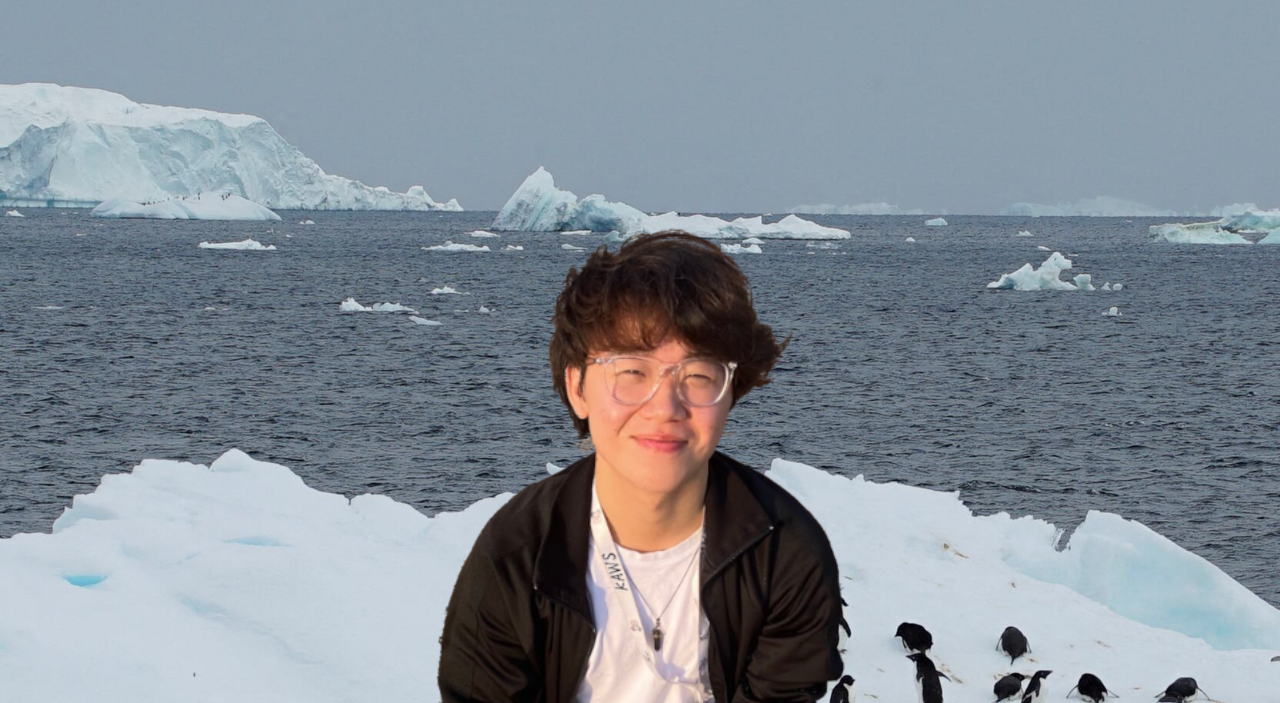
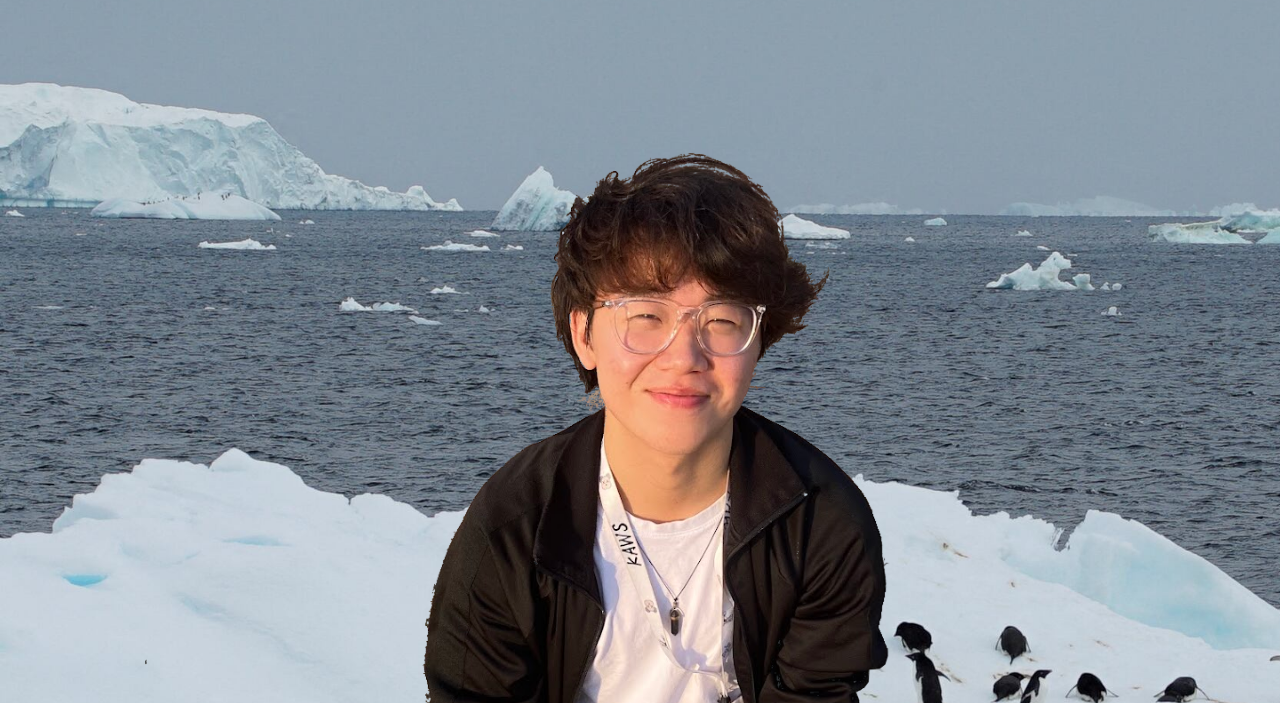
Before and after one commit to ffang0224/html-test, a plain HTML site: page images/index.html in a window 1280 px wide. Shown: the part 97-800 px from the top of the page. Drawn offline with Linux system fonts and the light colour scheme.

Commit message:
Update index.html

```diff
--- a/images/index.html
+++ b/images/index.html
@@ -13,10 +13,15 @@
       <div id="title">
         <h1>Trip to Antarctica</h1>
       </div>
-      <img alt="Fausto sitting" sizes="(max-width: 480px) 33vw, (max-width: 960px) 50vw, 100vw" src="1440.png" srcset="960.png 960w, 480.png 480w"/>
+      <img
+        alt="Fausto sitting"
+        sizes="(min-width: 960px) 100vw,
+            (min-width: 480px) 50vw,
+            33vw"
+        src="1440.png"
+        srcset="480.png 480w, 960.png 960w, 1440.png 1440w"
+      />
     </main>
-    <footer>
-
-    </footer>
+    <footer></footer>
   </body>
 </html>
```
